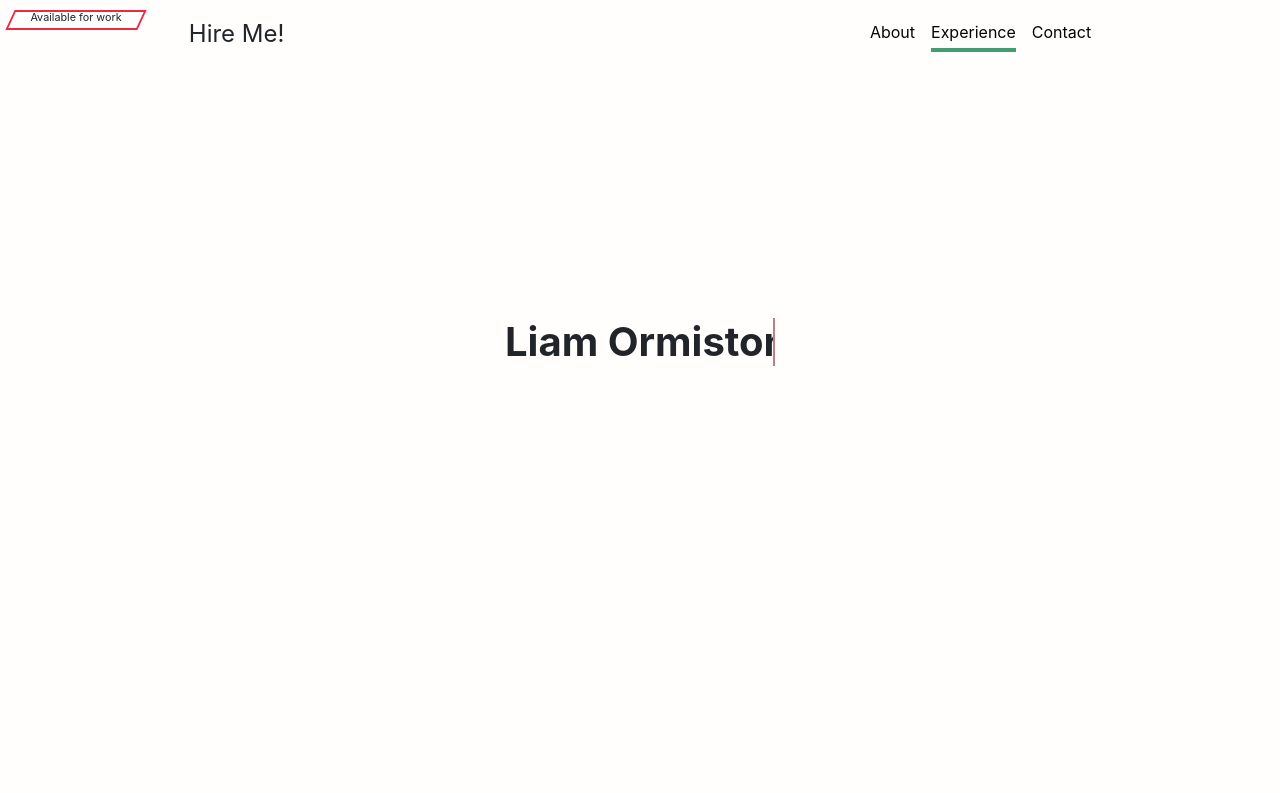
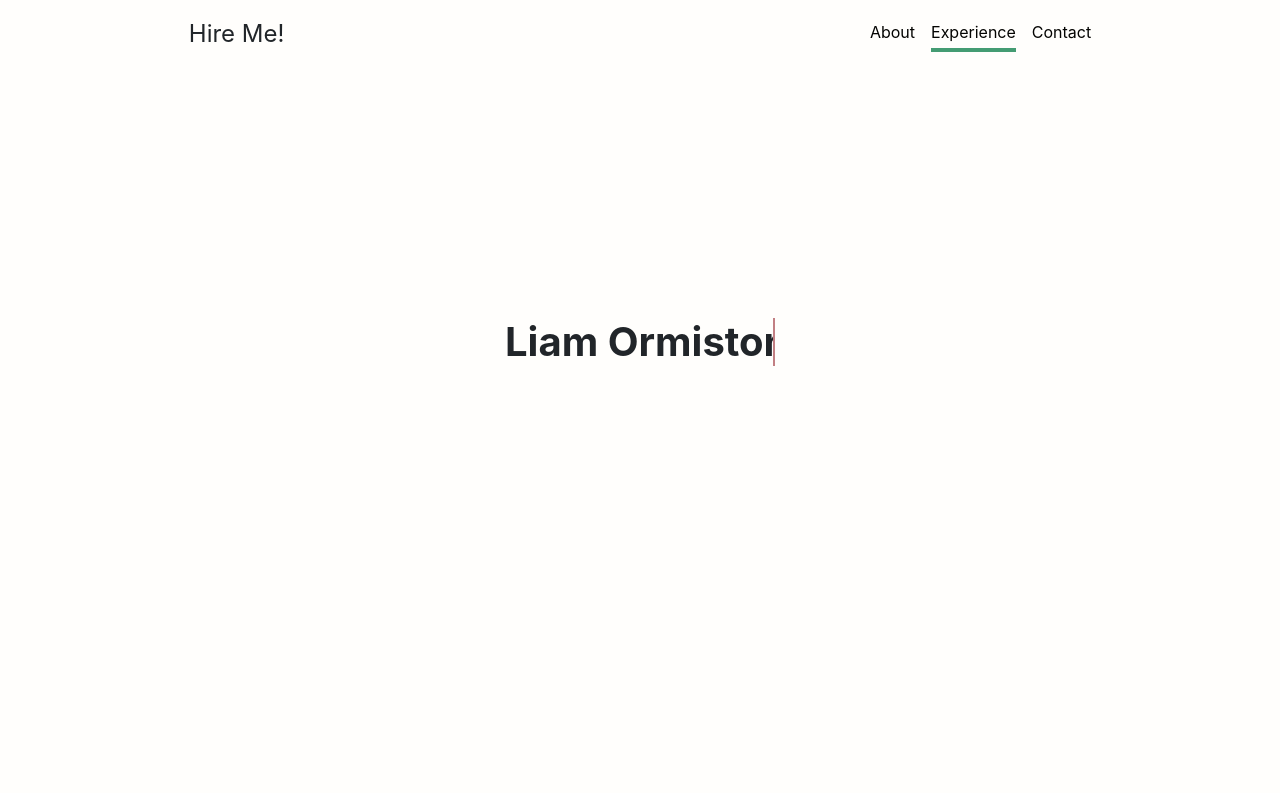
Before and after one commit to LiamOrmiston/LiamOrmiston.github.io, a plain HTML site: page index.html in a window 1280 px wide. Shown: the top 793 px of the page. Drawn offline with nearby package versions, Linux system fonts and the light colour scheme.

Commit message:
removed experimental button

```diff
--- a/index.html
+++ b/index.html
@@ -11,7 +11,7 @@
     <div class="d-flex px-3 mx-auto flex-column">
       <header class="masthead mb-auto p-3 fixed-top">
         <div class="inner">
-          <a class="nav nav-link masthead-brand contact-button pr-5 mx-5" target="_blank" id="myResume">Hire Me!<span>Resume</span></a>
+          <a class="nav nav-link masthead-brand pr-5 mx-5" id="myResume">Hire Me!</a>
           <div id="myModal" class="modal">
             <div class="modal-content">
               <span class="close">&times;</span>
--- a/style.css
+++ b/style.css
@@ -215,56 +215,3 @@ a:active {
   text-decoration: none;
   cursor: pointer;
 }
-*, *:before, *:after {
-    box-sizing: border-box;
-}
-
-.contact-button {
-  transition: 0.3s ease-in-out;
-}
-
-span {
-  text-transform: none;
-  color: #EE283E;
-  opacity: 0;
-}
-
-
-.contact-button:hover {
-  transition: 0.3s ease-in-out;
-  border: 2px solid #FFFEFC;
-  border-radius: 50px;
-  background-color: #FFFEFC;
-}
-
-.contact-button:hover span {
-  opacity: 1;
-  transition: all 0.25s ease-in-out 0.1s;
-}
-
-.contact-button:hover span:before {
-  transition: 0.3s ease-in-out;
-  background-color: #EE283E;
-}
-
-.contact-button:before, .contact-button:after {
-    content: "";
-    position: absolute;
-    left: 10px;
-    top: 10px;
-    width: 132px;
-    height: 20px;
-}
-
-.contact-button:before {
-    border: 2px solid #EE283E;
-    background-color: white;
-    transform: skew(-25deg);
-    transition: 0.3s ease-in-out;
-}
-
-.contact-button:after {
-    content: "Available for work";
-    font-size: 0.45em;
-    left: 10px;
-}
```
